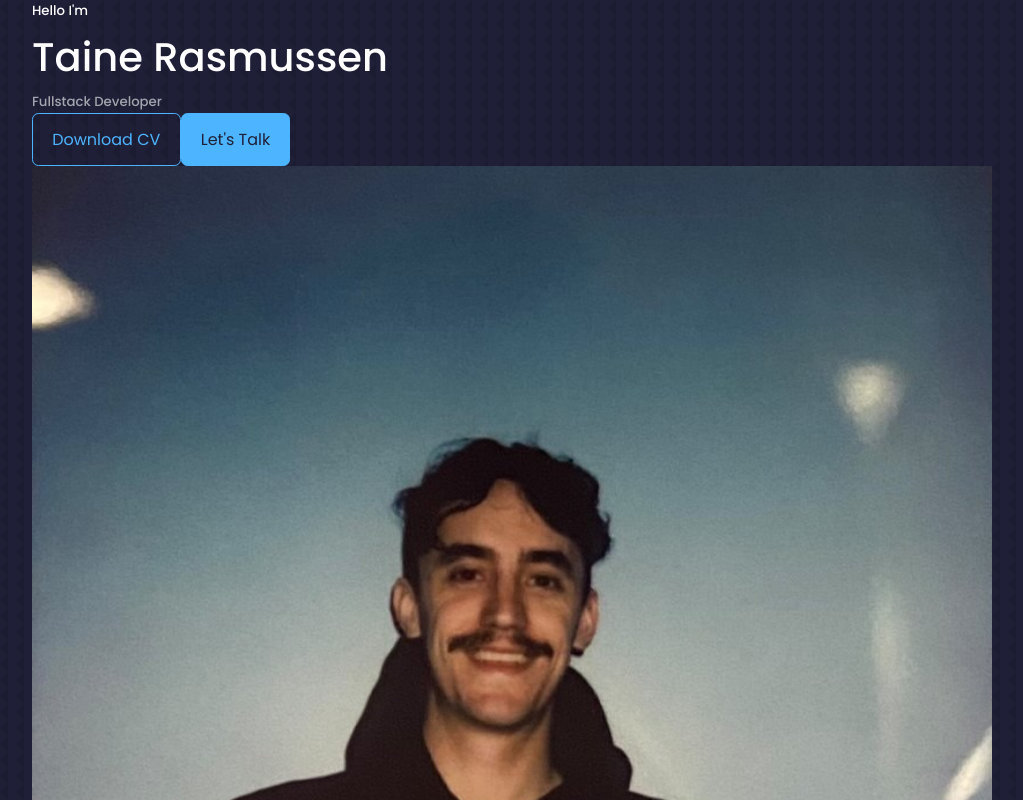
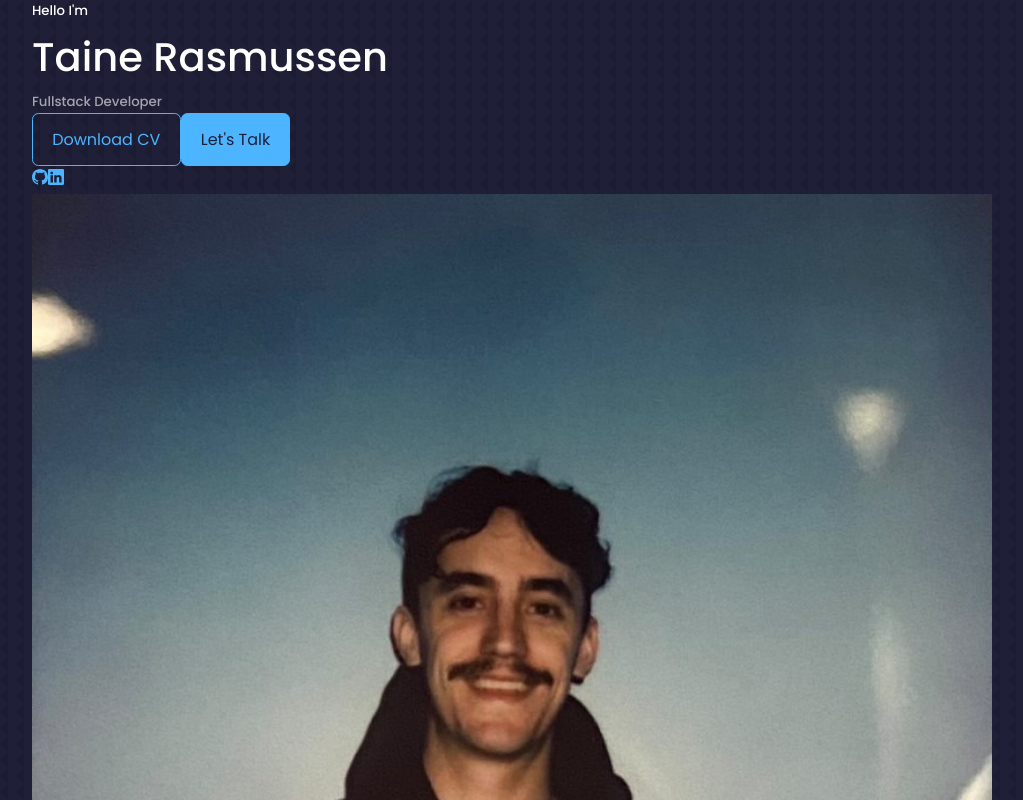
Before and after one commit to taine-rasmussen/portfoliov1, a React (Create React App) app: page / in a window 1280 px wide. Shown: the top 800 px of the page, without its empty margins (128-1151 px from the left). Built offline with nearby package versions, Linux system fonts and the light colour scheme.

Commit message:
rendered socials" " git push " ""

```diff
--- a/src/Components/Header/Header.js
+++ b/src/Components/Header/Header.js
@@ -1,6 +1,7 @@
 import React from 'react'
 import './Header.css'
 import CTA from './CTA'
+import Socials from './Socials'
 import profile from '../../assets/profile.jpeg'
 
 const Header = () => {
@@ -11,11 +12,10 @@ const Header = () => {
         <h1>Taine Rasmussen</h1>
         <h5 className="text-light">Fullstack Developer</h5>
         <CTA />
-
+        <Socials />
         <div className="me">
           <img src={profile} alt='prfole image' />
         </div>
-
         <a href='#contact' className="scroll_down">Scroll</a>
       </div>
     </header>
--- a/src/Components/Header/Socials.js
+++ b/src/Components/Header/Socials.js
@@ -1,10 +1,11 @@
 import React from 'react'
+import { BsLinkedin, BsGithub } from 'react-icons/bs'
 
 const Socials = () => {
    return (
       <div className="header_socials">
-         <a href='https://github.com/taine-rasmussen'></a>
-         <a href='https://www.linkedin.com/in/taine-rasmussen-a66a86184/'></a>
+         <a href='https://github.com/taine-rasmussen'><BsGithub /></a>
+         <a href='https://www.linkedin.com/in/taine-rasmussen-a66a86184/'><BsLinkedin /></a>
       </div>
    )
 }
```
